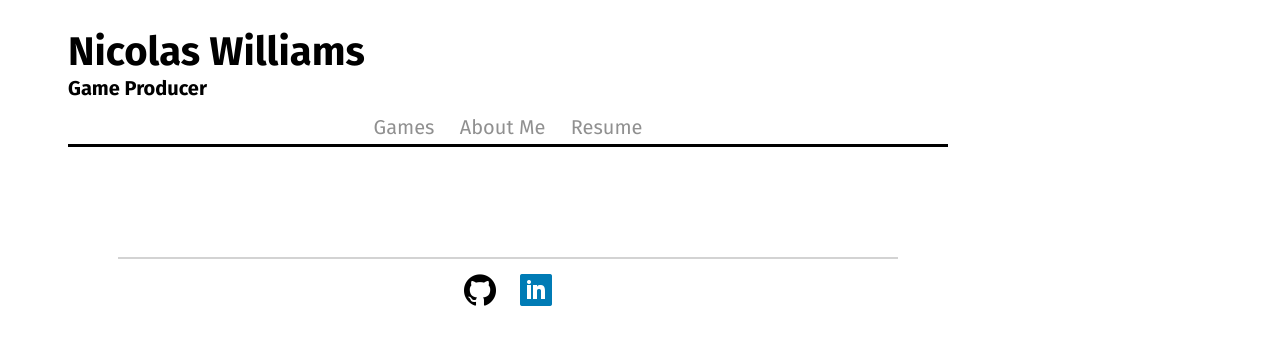
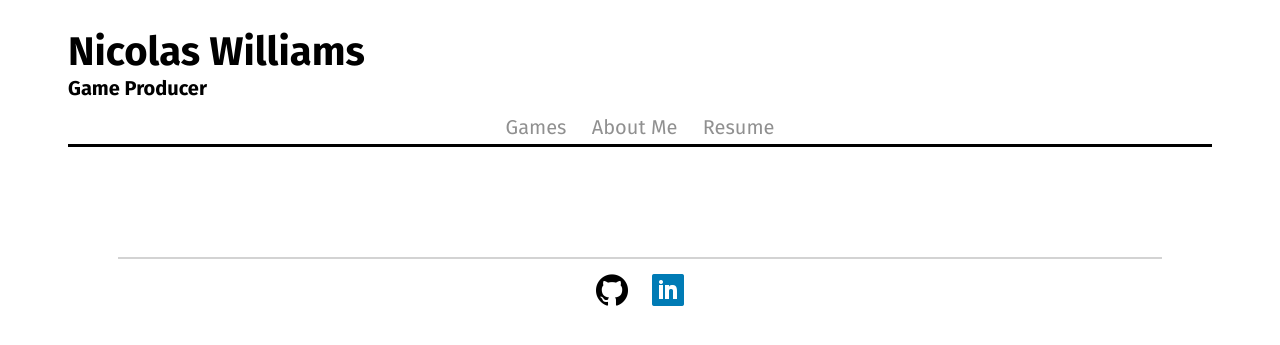
Before and after one commit to NicolasDWilliams/NicolasDWilliams.github.io, a Jekyll site: the page built from resume.html, in a window 1280 px wide. Shown: the top 345 px of the page. Built offline with Jekyll 4.4.1, drawn with Linux system fonts in a browser that asks for light colours.

Commit message:
Revert sizing

```diff
--- a/_sass/main.scss
+++ b/_sass/main.scss
@@ -3,10 +3,6 @@ html {
   /* background: #CCCCCC */
   font-family: 'Fira Sans', sans-serif;
   margin: 20px 60px 60px 60px;
-}
-
-body {
-	width: 880px;
 }
 
 p, ul {
@@ -81,7 +77,7 @@ a:hover {
 #gameTable {
   margin: 0 auto;
   padding: 0 10px 10px 0;
-	width: 100%;
+	width: 75%;
   text-align: center;
   border: 3px solid #C0C0C0;
   border-radius: 50px;
```
